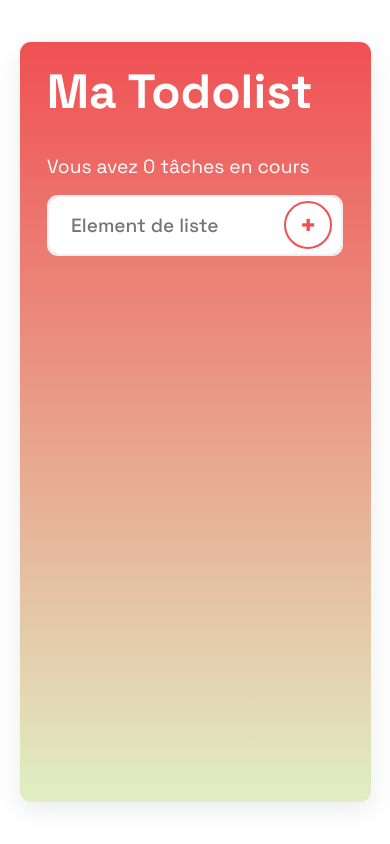
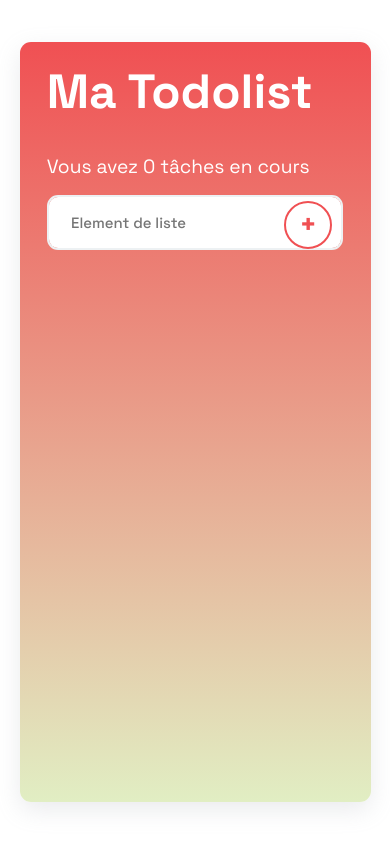
Before and after one commit to nicoxxxcox/react-todolist, a React (Create React App) app: page / in a window 390 px wide. Built offline with nearby package versions, Linux system fonts and the light colour scheme.

Commit message:
use clamp css functions to handle progressive font-size

```diff
--- a/src/components/Form.css
+++ b/src/components/Form.css
@@ -10,7 +10,7 @@
   width: 100%;
   padding: var(--padding-box-primary);
   color: var(--color-gray-500);
-  font-size: 1.2rem;
+  font-size: var(--fz-base);
   font-weight: 500;
   background-color: #fff;
   background-clip: padding-box;
--- a/src/components/Task.css
+++ b/src/components/Task.css
@@ -57,7 +57,7 @@ input[type="checkbox"]:checked::before {
 
 .task__title {
   color: var(--color-gray-500);
-  font-size: 1.2rem;
+  font-size: var(--fz-base);
   font-weight: 500;
   line-height: 1.0;
 }
--- a/src/index.css
+++ b/src/index.css
@@ -82,4 +82,5 @@ body,* {
   --color-dark: #161616;
   --border-radius-primary: 11px;
   --padding-box-primary : 1rem 1.4rem;
+  --fz-base: clamp(0.9rem, 0.5216rem + 1.6961vw, 1.2rem);
 }
```
